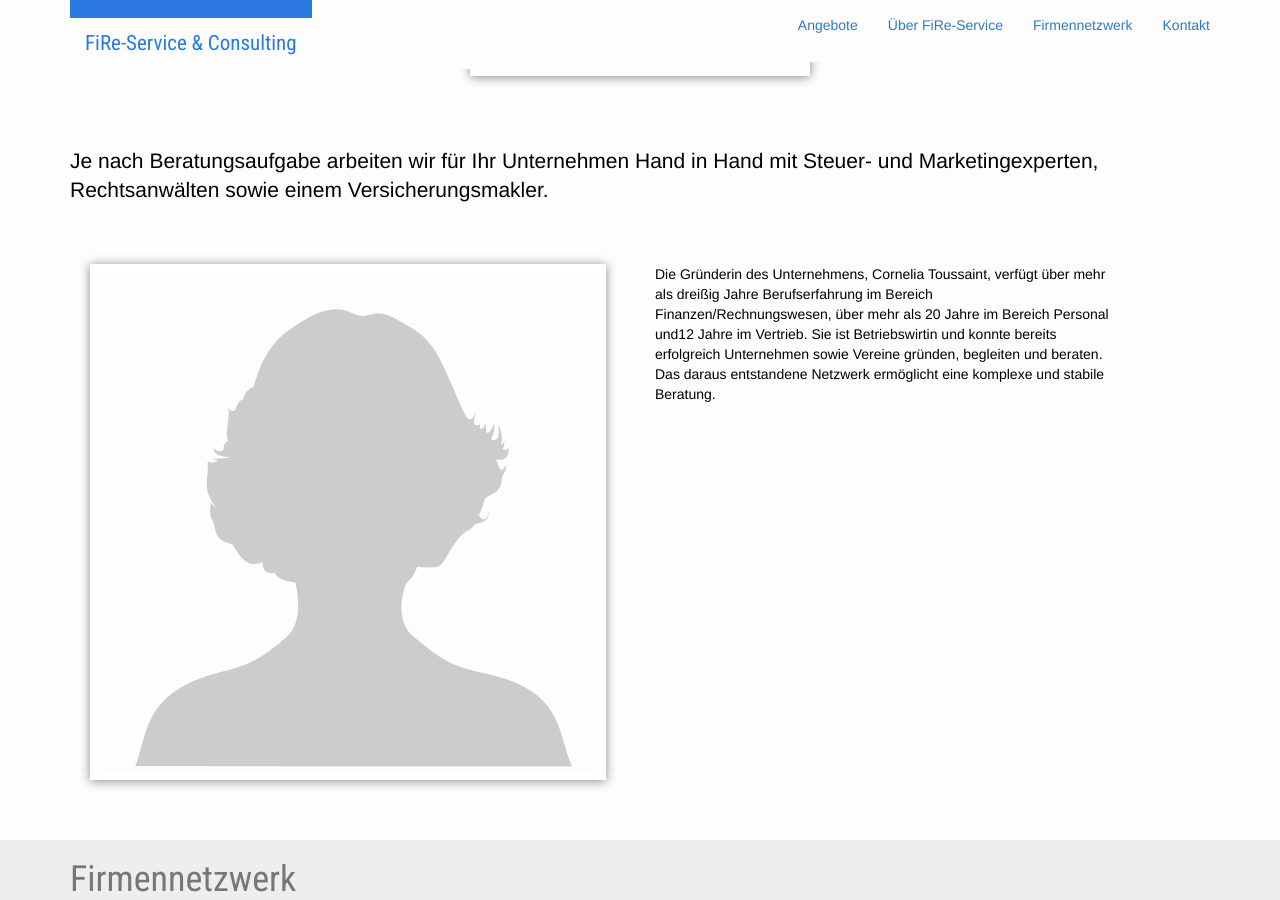
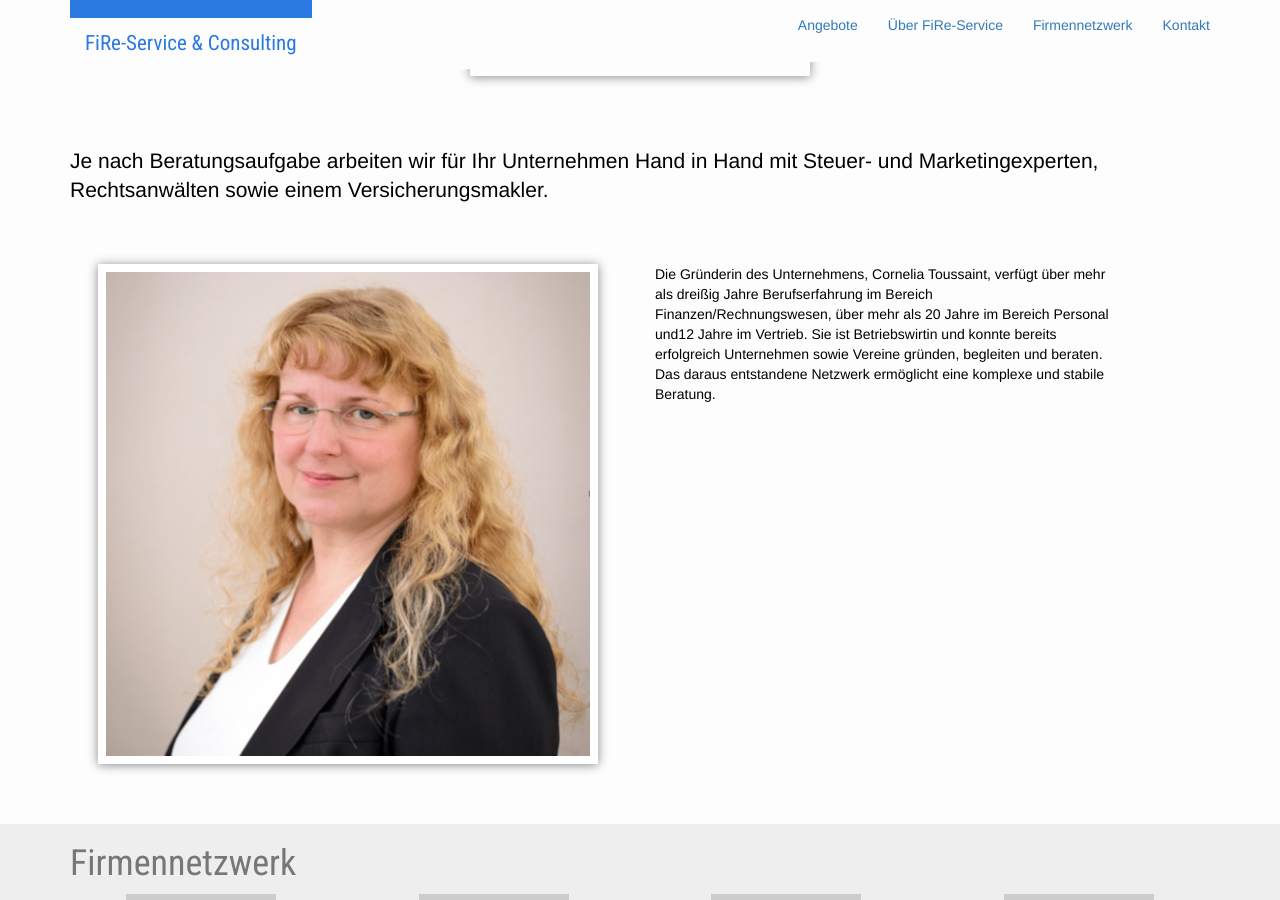
Before and after one commit to samlawski/fire-service, a Jekyll site: the page built from index.html, in a window 1280 px wide and 900 px high, scrolled down 826 px. Built offline with Jekyll 4.4.1, drawn with Linux system fonts in a browser that asks for light colours.

Commit message:
Updated '/index.html' via CloudCannon

```diff
--- a/index.html
+++ b/index.html
@@ -59,7 +59,7 @@ header_image_path: /assets/images/business-2.jpg
 
   <div class="row">
     <div class="col-xs-12 col-md-6 space-after">
-      <img src="assets/images/portrait-placeholder.png" class="img-responsive margin-center portrait editable" />
+      <img class="img-responsive margin-center portrait editable" id="cms-identifiable-613" data-cms-cid="613" src="/uploads/versions/portrait-min---x0-0-1110-1110-500-500x---.png" width="500" height="500" />
     </div><!-- / col -->
     <div class="col-xs-12 col-md-6 col-lg-5 space-after editable"><p>Die Gr&uuml;nderin des Unternehmens, Cornelia Toussaint, verf&uuml;gt &uuml;ber mehr als drei&szlig;ig Jahre Berufserfahrung im Bereich Finanzen/Rechnungswesen, &uuml;ber mehr als 20 Jahre im Bereich Personal und12 Jahre im Vertrieb. Sie ist Betriebswirtin und konnte bereits erfolgreich Unternehmen sowie Vereine gr&uuml;nden, begleiten und beraten. Das daraus entstandene Netzwerk erm&ouml;glicht eine komplexe und stabile Beratung.</p></div><!-- / col -->
   </div><!-- row -->
```
